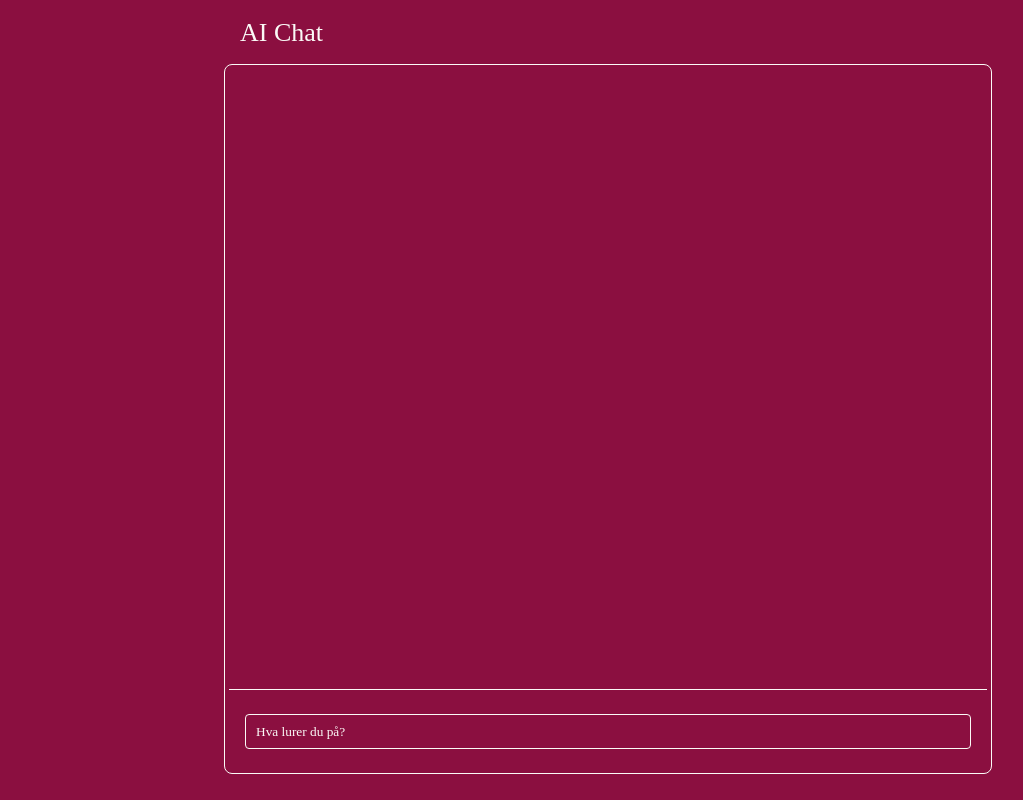
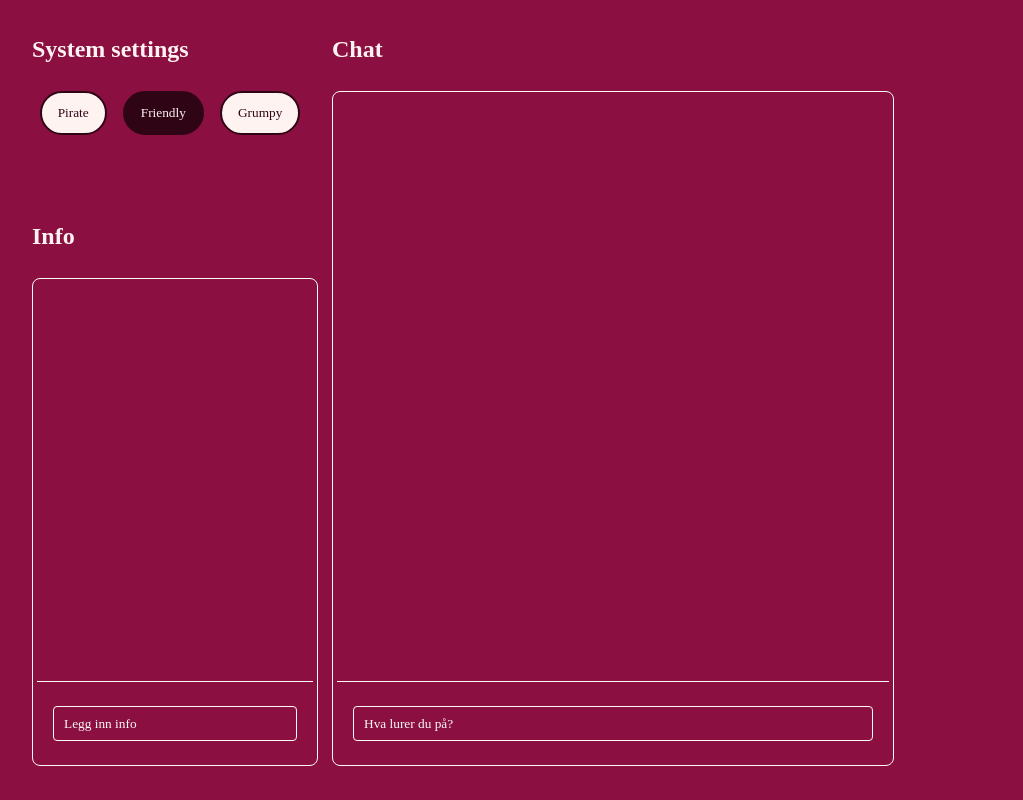
Before and after one commit to varianter/tenk-ai-workshop-2024, a Next.js app: page / in a window 1280 px wide. Shown: the whole page, without its empty margins (32-1055 px from the left). Built offline with nearby package versions, Linux system fonts and the light colour scheme; a web font is replaced by a local one.

Commit message:
First draft for adding more data and changing systems settings

```diff
--- a/src/app/Chat.tsx
+++ b/src/app/Chat.tsx
@@ -4,15 +4,25 @@ import { Message } from "ai";
 import styles from "./chat.module.css";
 import { useChat } from "ai/react";
 
-export function Chat() {
-  const { messages, input, handleSubmit, handleInputChange, metadata } =
-    useChat({
-      //streamMode: "text",
-      body: { system: "You´re a nice assistant that talks like a pirate" },
-    });
+export function Chat({
+  initialMessages,
+  systemPrompt,
+}: {
+  initialMessages: Message[];
+  systemPrompt: string;
+}) {
+  const { messages, input, handleSubmit, handleInputChange } = useChat({
+    //streamMode: "text",
+    body: {
+      system:
+        systemPrompt ||
+        "You´re a nice assistant that talks like a pirate. Check previous messages for answers before answering any questions",
+    },
+    initialMessages: initialMessages,
+  });
 
-  console.log(metadata);
-  console.log(messages);
+  console.log("ai messages ", messages);
+  console.log("systemPrompt ", systemPrompt);
 
   return (
     <div className="chat-box">
@@ -30,9 +40,12 @@ function MessageList({ messages }: { messages: Message[] }) {
   return (
     <ul className="message-list">
       {messages.map((message, index) => {
+        if (message.role === "system") {
+          return <></>;
+        }
         return (
           <li
-            key={message.id}
+            key={index}
             className={`message-list-element ${
               message.role === "assistant"
                 ? "message-list-element-chatbot"
--- /dev/null
+++ b/src/app/Content.tsx
@@ -0,0 +1,69 @@
+"use client";
+
+import { useState } from "react";
+import { Chat } from "./Chat";
+import SystemInput from "./SystemInput";
+import { Message } from "ai";
+
+export default function Content() {
+  const [messages, setMessages] = useState<Message[]>([]);
+
+  const systemOptions = [
+    {
+      name: "Pirate",
+      prompt:
+        "You´re a nice assistant that talks like a pirate. Check previous messages for answers before answering any questions. If you don´t know the answer state that you do know know it",
+    },
+    {
+      name: "Friendly",
+      prompt:
+        "You´re a friendly assistant. Check previous messages for answers before answering any questions. If you don´t know the answer state that you do know know it",
+    },
+    {
+      name: "Grumpy",
+      prompt:
+        "You´re a grumpy assistant. Check previous messages for answers before answering any questions.",
+    },
+  ];
+
+  const [systemPrompt, setSystemPrompt] = useState<string>(
+    systemOptions[1].prompt
+  );
+
+  return (
+    <main className="main">
+      <div className="system-settings-box">
+        <div className="box-with-title">
+          <h2>System settings</h2>
+          <div className="system-settings-buttons">
+            {systemOptions.map((option) => (
+              <button
+                key={option.name}
+                className={`system-settings-button ${
+                  systemPrompt === option.prompt
+                    ? "system-settings-button-selected"
+                    : ""
+                }`}
+                onClick={() => setSystemPrompt(option.prompt)}
+              >
+                {option.name}
+              </button>
+            ))}
+          </div>
+        </div>
+        <div className="box-with-title">
+          <h2>Info</h2>
+          <div className="chat-box-container">
+            <SystemInput messages={messages} setMessages={setMessages} />
+          </div>
+        </div>
+      </div>
+      <div className="box-with-title">
+        <h2>Chat</h2>
+        <div className="chat-box-container">
+          <Chat initialMessages={messages} systemPrompt={systemPrompt} />
+        </div>
+      </div>
+    </main>
+  );
+}
--- /dev/null
+++ b/src/app/SystemInput.tsx
@@ -0,0 +1,71 @@
+"use client";
+import { Message } from "ai";
+import { useState } from "react";
+
+export default function SystemInput({
+  messages,
+  setMessages,
+}: {
+  messages: Message[];
+  setMessages: (messages: Message[]) => void;
+}) {
+  const [input, setInput] = useState("");
+
+  const handleSubmit = (e: React.FormEvent<HTMLFormElement>) => {
+    e.preventDefault();
+    setMessages([
+      ...messages,
+      { content: input, role: "system", id: messages.length.toString() },
+    ]);
+
+    setInput("");
+  };
+
+  console.log("system messages ", messages);
+
+  return (
+    <div className="chat-box">
+      <MessageList messages={messages} />{" "}
+      <InputField
+        input={input}
+        handleSubmit={handleSubmit}
+        handleInputChange={(e) => setInput(e.target.value)}
+      />
+    </div>
+  );
+}
+
+function MessageList({ messages }: { messages: Message[] }) {
+  return (
+    <ul className="message-list">
+      {messages.map((message, index) => {
+        return (
+          <li key={index} className={`input-box-message`}>
+            <div className="input-message">{message.content}</div>
+          </li>
+        );
+      })}
+    </ul>
+  );
+}
+
+function InputField({
+  input,
+  handleInputChange,
+  handleSubmit,
+}: {
+  input: string;
+  handleInputChange: (e: React.ChangeEvent<HTMLInputElement>) => void;
+  handleSubmit: (e: React.FormEvent<HTMLFormElement>) => void;
+}) {
+  return (
+    <form onSubmit={handleSubmit} className="send-message-form">
+      <input
+        onChange={handleInputChange}
+        value={input}
+        placeholder="Legg inn info"
+        type="text"
+      />
+    </form>
+  );
+}
--- a/src/app/globals.css
+++ b/src/app/globals.css
@@ -16,13 +16,16 @@ body {
   -webkit-font-smoothing: antialiased;
   -moz-osx-font-smoothing: grayscale;
   background: var(--background-color);
-  padding: 2px 5%;
+  padding: 16px 5%;
 }
 
-@media screen and (min-width: 800px) {
-  body {
-    padding: 2px 20%;
-  }
+.main {
+  display: grid;
+  grid-template-columns: 1fr 2fr 1fr;
+  gap: 24px;
+  align-items: center;
+  justify-content: center;
+  height: calc(100vh - 50px);
 }
 
 code {
@@ -57,6 +60,12 @@ code {
 @font-face {
   font-family: "Recoleta-Regular";
   src: url("../../public/fonts/recoleta-regular.woff") format("truetype");
+}
+
+h2 {
+  font-family: "Recoleta-Bold";
+  font-size: 24px;
+  color: var(--main-text-color);
 }
 
 .chat-box {
@@ -163,8 +172,76 @@ code {
 }
 
 .chat-box-container {
-  height: calc(100vh - 120px);
   padding: 4px 4px 24px 4px;
   border: 1px solid var(--off-white);
   border-radius: 8px;
+  height: 100%;
+  width: 100%;
 }
+
+.system-settings-box {
+  display: grid;
+  grid-template-rows: 1fr 3fr;
+  align-items: center;
+  height: 100%;
+  width: 100%;
+}
+
+.input-box-message {
+  display: flex;
+  flex-direction: row;
+  width: 100%;
+  justify-content: center;
+  height: 100%;
+}
+
+.input-message {
+  padding: 10px;
+  border-radius: 8px;
+  background: var(--secondary-color);
+  color: var(--secondary-text-color);
+  width: 100%;
+}
+
+.system-settings-buttons {
+  display: flex;
+  flex-direction: row;
+  justify-content: center;
+  flex-wrap: wrap;
+  gap: 16px;
+}
+
+.system-settings-button {
+  display: inline-flex;
+  padding: 12px 16px;
+  align-items: center;
+  border-radius: 2rem;
+  border: 2px solid var(--main-color);
+  background: var(--main-text-color);
+  color: var(--main-color);
+  font-family: "Graphik-Medium";
+}
+
+.system-settings-button:hover {
+  cursor: pointer;
+  background: #5d0a2b;
+  color: var(--main-text-color);
+  border: 2px solid #5d0a2b;
+}
+
+.system-settings-button-selected {
+  color: var(--main-text-color);
+  background: var(--main-color);
+}
+
+.system-settings-button-selected:hover {
+  pointer-events: none;
+}
+
+.box-with-title {
+  display: flex;
+  flex-direction: column;
+  gap: 8px;
+  height: 100%;
+  width: 100%;
+}
--- a/src/app/page.tsx
+++ b/src/app/page.tsx
@@ -1,17 +1,13 @@
 import "./globals.css";
-import { Chat } from "./Chat";
-import { useChat } from "ai/react";
+import Content from "./Content";
 
 export default async function Home() {
   return (
     <div className="App">
-      <header className="App-header">
+      {/*<header className="App-header">
         <p className="Header-link"> AI Chat </p>
-      </header>
-      <main className="chat-box-container">
-        {/* <AI system="You are a friendly assistant" /> */}
-        <Chat />
-      </main>
+      </header>*/}
+      <Content />
     </div>
   );
 }
```
Also changed, not shown: src/app/AI.tsx (deleted, +0 -14 lines).
